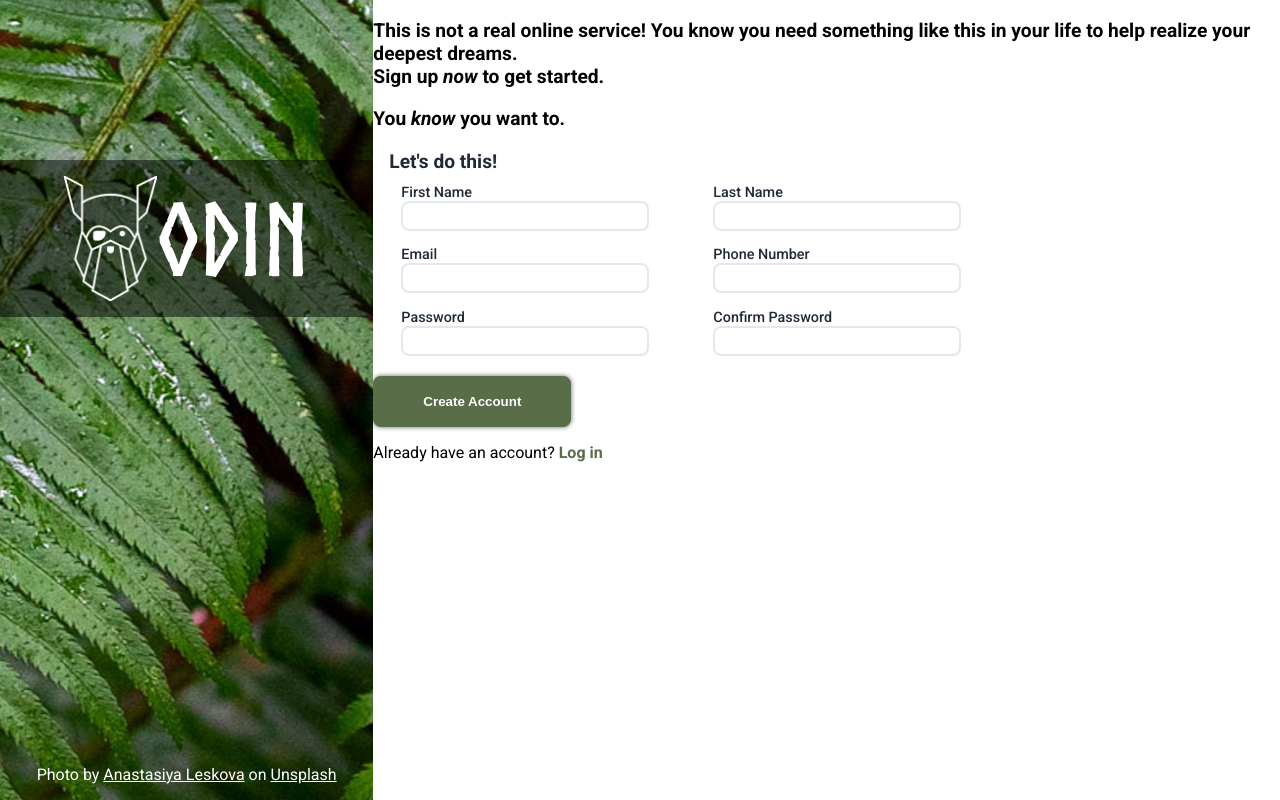
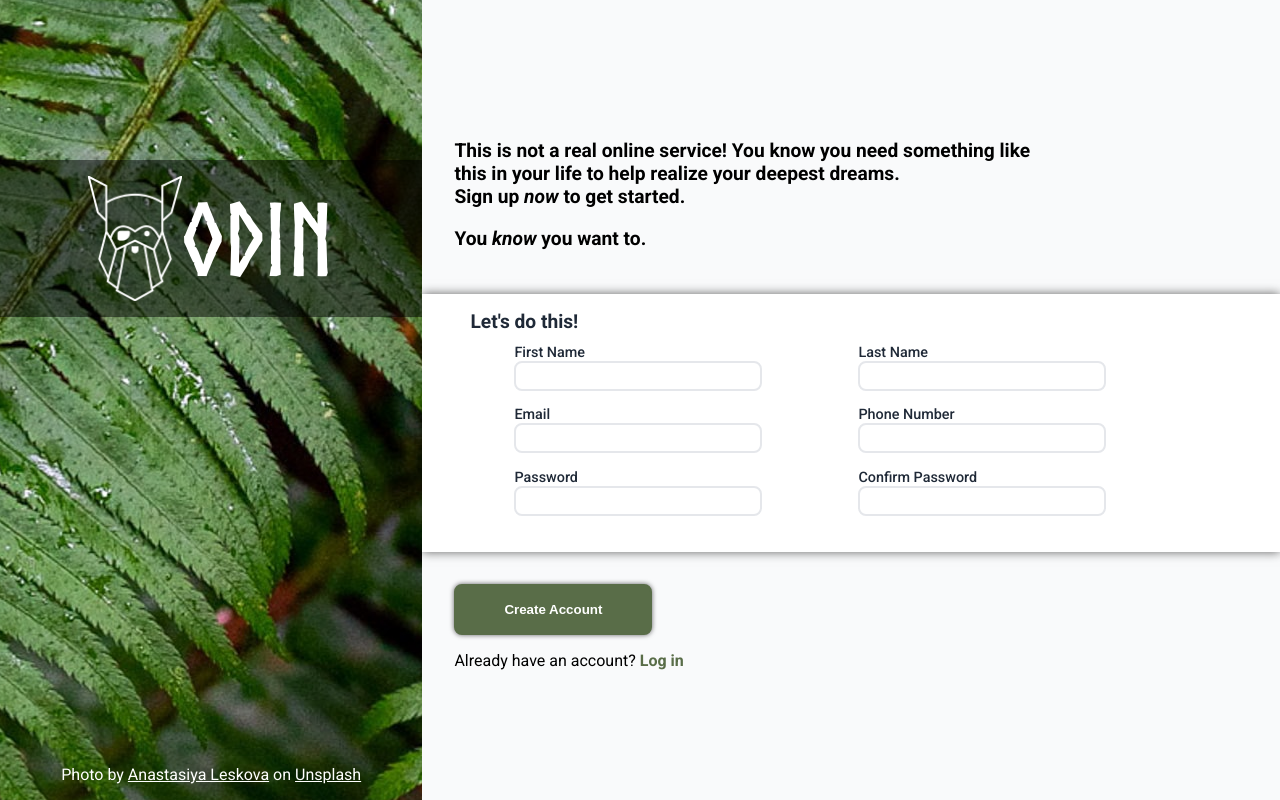
Before and after one commit to NotAtec/sign-up-form, a plain HTML site: page index.html in a window 1280 px wide. Drawn offline with Linux system fonts and the light colour scheme.

Commit message:
Final form formatting & Positioning

```diff
--- a/css/style.css
+++ b/css/style.css
@@ -12,6 +12,24 @@
 
 #left, #right {
   min-height: 100vh;
+  box-sizing: border-box;
+}
+
+#right {
+  padding-top: 15vh;
+  flex-grow: 1;
+  background-color: #f9fafb;
+}
+
+#right div {
+  padding-left: 2.5vw;
+}
+
+#form-div {
+  background-color: white;
+  box-shadow: 0 0 10px var(--shadow-color);
+  padding: 16px 0;
+  margin-bottom: 2rem;
 }
 
 #left {
@@ -121,3 +139,7 @@ input:focus {
   box-shadow: 0 0 5px var(--shadow-color);
 
 }
+
+#combined-call {
+  margin-bottom: 3vh;
+}
--- a/index.html
+++ b/index.html
@@ -22,11 +22,11 @@
     </div>
   </div>
   <div class="container col" id="right">
-    <div>
-      <p class="cta">This is not a real online service! You know you need something like this in your life to help realize your deepest dreams.<br>Sign up <em>now</em> to get started.</p>
+    <div id="combined-call">
+      <p class="cta">This is not a real online service! You know you need something like <br> this in your life to help realize your deepest dreams.<br>Sign up <em>now</em> to get started.</p>
       <p class="cta">You <em>know</em> you want to.</p>
     </div>
-    <div>
+    <div id="form-div">
       <form action="#" id="sign-up">
         <fieldset class="container col">
           <legend>Let's do this!</legend>
```
